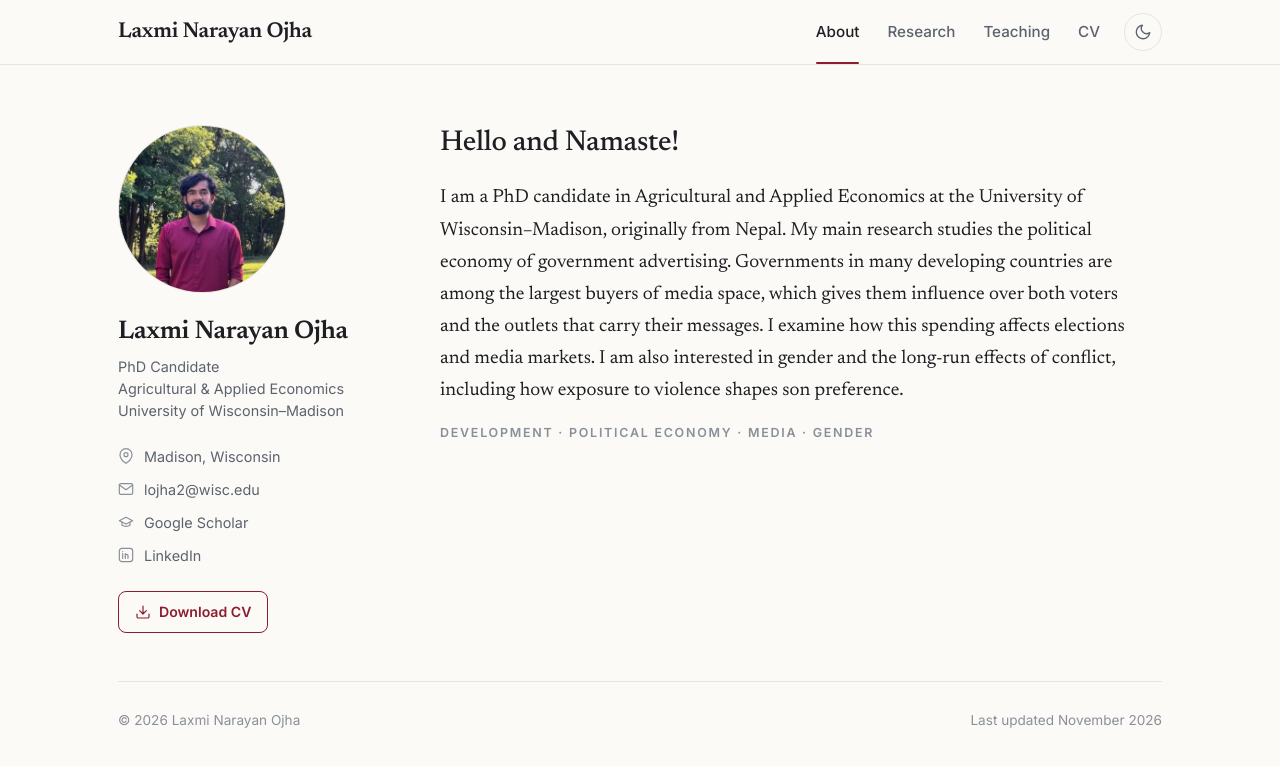
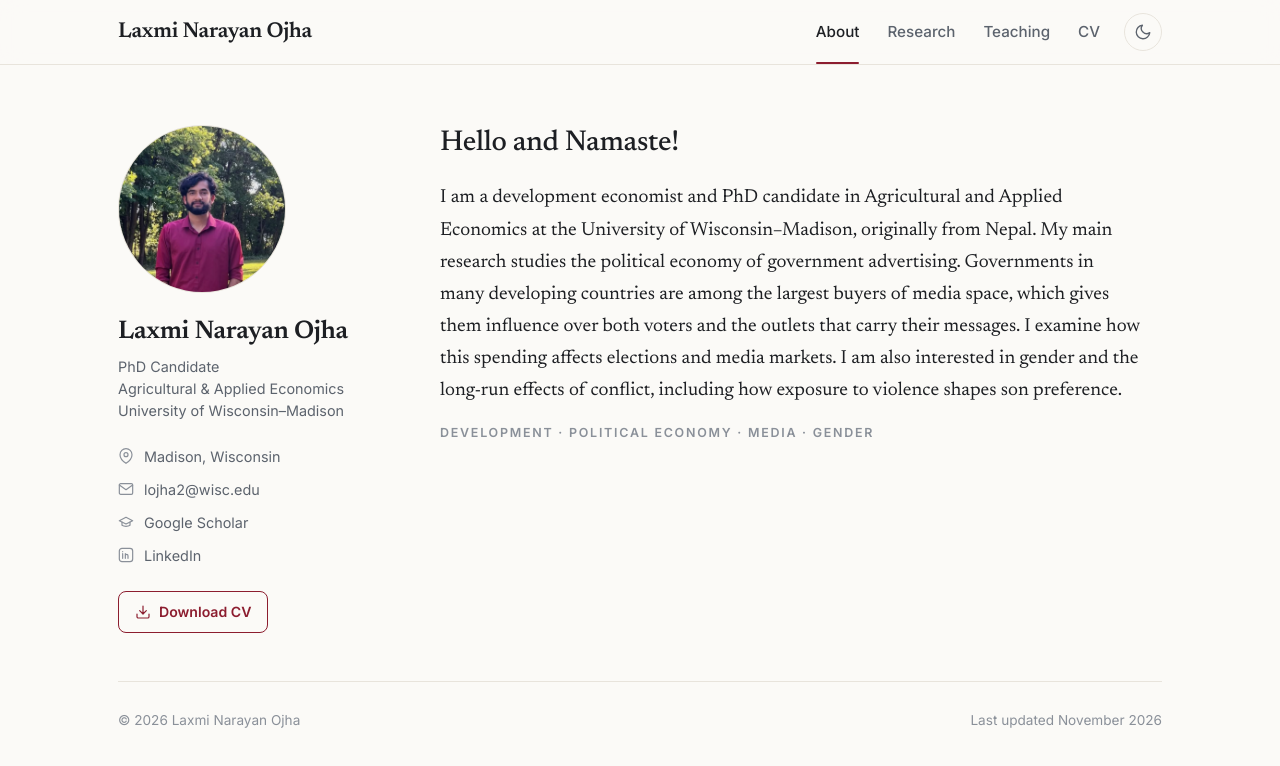
Before and after one commit to lnojha/lnojha.github.io, a plain HTML site: page index.html in a window 1280 px wide. Drawn offline with Linux system fonts and the light colour scheme.

Commit message:
Update index.html

```diff
--- a/index.html
+++ b/index.html
@@ -59,7 +59,7 @@
 
       <!-- Your bio. Each <p> ... </p> is one paragraph. -->
       <div class="prose">
-        <p>I am a PhD candidate in Agricultural and Applied Economics at the University of Wisconsin–Madison,
+        <p>I am a development economist and PhD candidate in Agricultural and Applied Economics at the University of Wisconsin–Madison,
           originally from Nepal. My main research studies the political economy of government advertising.
           Governments in many developing countries are among the largest buyers of media space,
           which gives them influence over both voters and the outlets that carry their messages.
```
